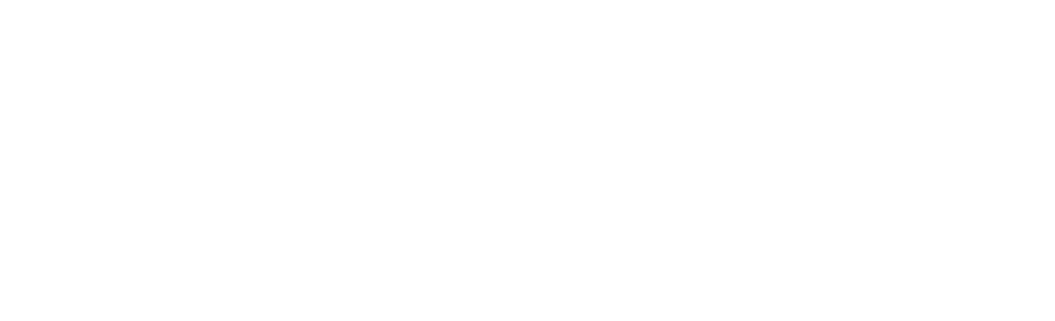
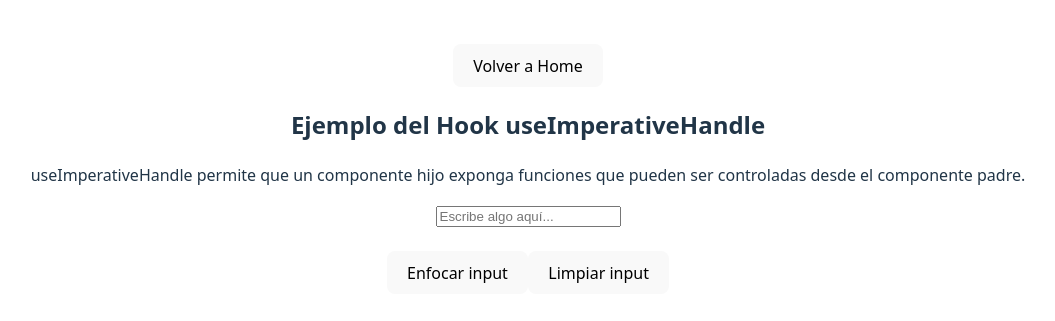
Before and after one commit to Jdmorenoc/Proyecto_SoA, a React (Vite) app in the folder proyecto/: page /useImperativeHandle in a window 1280 px wide. Before the commit this address had no page. Shown: the part 231-552 px from the top of the page, without its empty margins (112-1167 px from the left). Built offline with nearby package versions, Linux system fonts and the light colour scheme.

Commit message:
Montando hook UseImperativeHandle

```diff
--- a/proyecto/src/App.jsx
+++ b/proyecto/src/App.jsx
@@ -11,6 +11,7 @@
 import UseRef from './playground/UseRef';
 import UseCallback from './playground/UseCallback';
 import UseLayoutEffect from './playground/UseLayoutEffect';
+import UseImperativeHandle from './playground/UseImperativeHandle';
 
 function App() {
 
@@ -28,6 +29,7 @@
         <Route path="/useRef" element={<UseRef/>} />
         <Route path="/useCallback" element={<UseCallback/>} />
         <Route path="/useLayoutEffect" element={<UseLayoutEffect/>} />
+        <Route path="/useImperativeHandle" element={<UseImperativeHandle/>} />
       </Routes>
     </BrowserRouter>
   )
--- /dev/null
+++ b/proyecto/src/playground/InputControl.jsx
@@ -0,0 +1,25 @@
+import React, { useRef, useImperativeHandle, forwardRef } from "react";
+
+const InputControl = forwardRef((props, ref) => {
+
+  const inputRef = useRef();
+
+  useImperativeHandle(ref, () => ({
+    limpiar() {
+      inputRef.current.value = "";
+    },
+    enfocar() {
+      inputRef.current.focus();
+    }
+  }));
+
+  return (
+    <input
+      ref={inputRef}
+      type="text"
+      placeholder="Escribe algo aquí..."
+    />
+  );
+});
+
+export default InputControl;
--- /dev/null
+++ b/proyecto/src/playground/UseImperativeHandle.jsx
@@ -0,0 +1,38 @@
+import React, { useRef } from "react";
+import { useNavigate } from "react-router-dom";
+import InputControl from "./InputControl";
+
+function UseImperativeHandle() {
+
+  const navigate = useNavigate();
+  const inputRef = useRef();
+
+  return (
+    <div>
+
+      <button onClick={() => navigate("/")}>Volver a Home</button>
+
+      <h2>Ejemplo del Hook useImperativeHandle</h2>
+
+      <p>
+        useImperativeHandle permite que un componente hijo exponga funciones
+        que pueden ser controladas desde el componente padre.
+      </p>
+
+      <InputControl ref={inputRef} />
+
+      <br /><br />
+
+      <button onClick={() => inputRef.current.enfocar()}>
+        Enfocar input
+      </button>
+
+      <button onClick={() => inputRef.current.limpiar()}>
+        Limpiar input
+      </button>
+
+    </div>
+  );
+}
+
+export default UseImperativeHandle;
```
